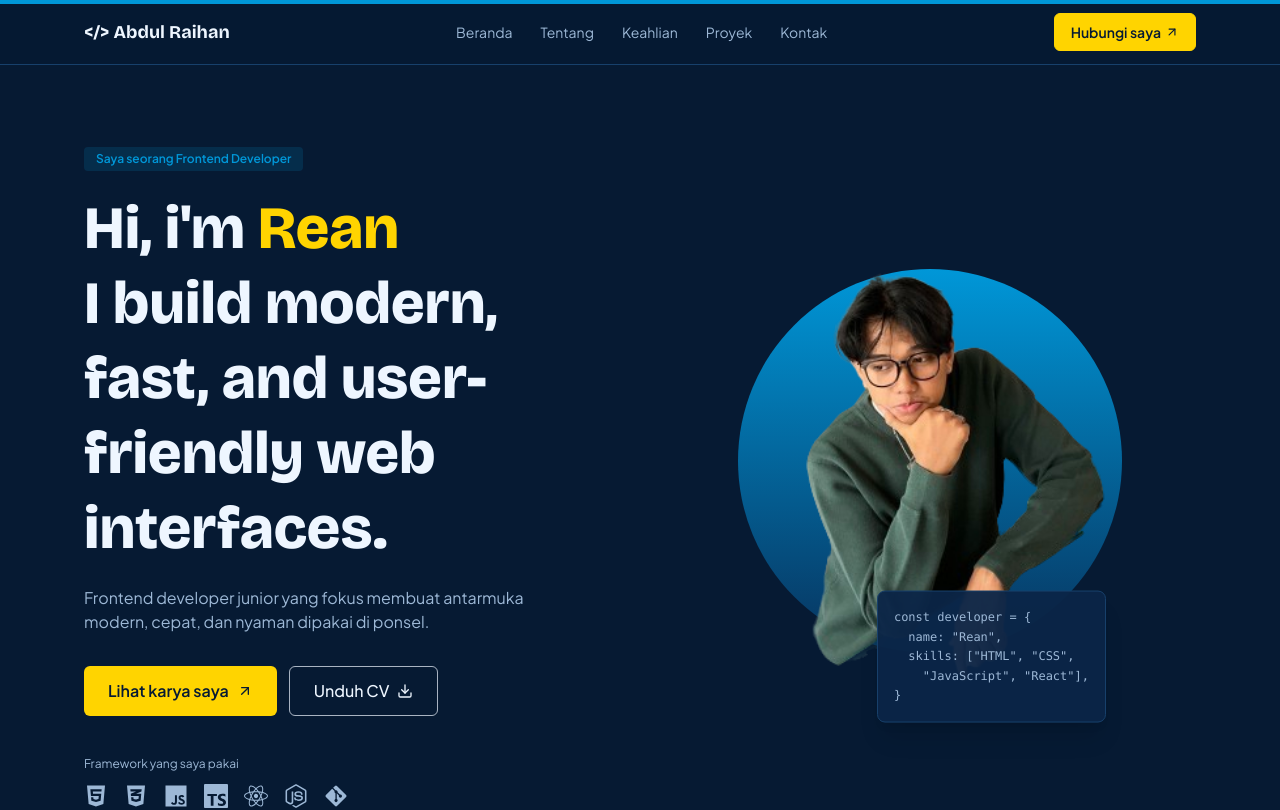
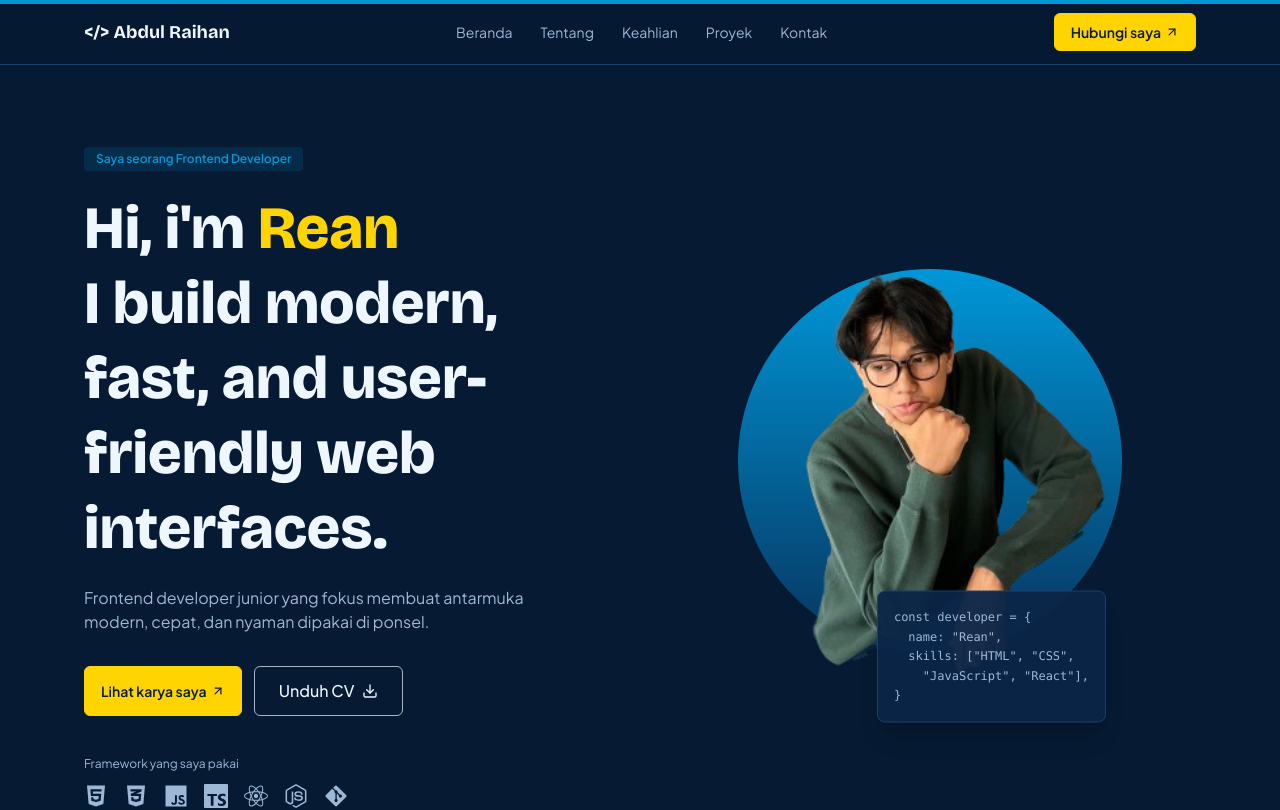
Before and after one commit to abrayrgb/abrayrgb.github.io, a React (Vite) app: page / in a window 1280 px wide. Shown: the top 810 px of the page. Built offline with nearby package versions, Linux system fonts and the light colour scheme.

Commit message:
Tambah animasi zoom pada tombol

```diff
--- a/src/components/Hero.jsx
+++ b/src/components/Hero.jsx
@@ -23,7 +23,7 @@ export default function Hero() {
         <motion.p variants={item} className="mt-5 max-w-md text-mute">{profile.tagline}</motion.p>
 
         <motion.div variants={item} className="mt-8 flex flex-wrap gap-3">
-          <a href="#proyek" className="inline-flex items-center gap-2 rounded-md bg-sun px-6 py-3 font-semibold text-bg hover:bg-accent hover:text-white transition duration-200 hover:scale-105 active:scale-95">
+          <a href="#proyek" className="inline-flex items-center gap-1 rounded-md border border-sun bg-sun px-4 py-2 text-sm font-semibold text-bg hover:scale-105 hover:border-white hover:bg-transparent hover:text-white active:scale-95 transition duration-200 hover:scale-105 active:scale-95">
             Lihat karya saya <FiArrowUpRight />
           </a>
           <a href={profile.cv} download className="inline-flex items-center gap-2 rounded-md border border-ink/70 px-6 py-3 font-medium hover:border-sun hover:bg-sun hover:text-bg transition duration-200 hover:scale-105 active:scale-95">
```
